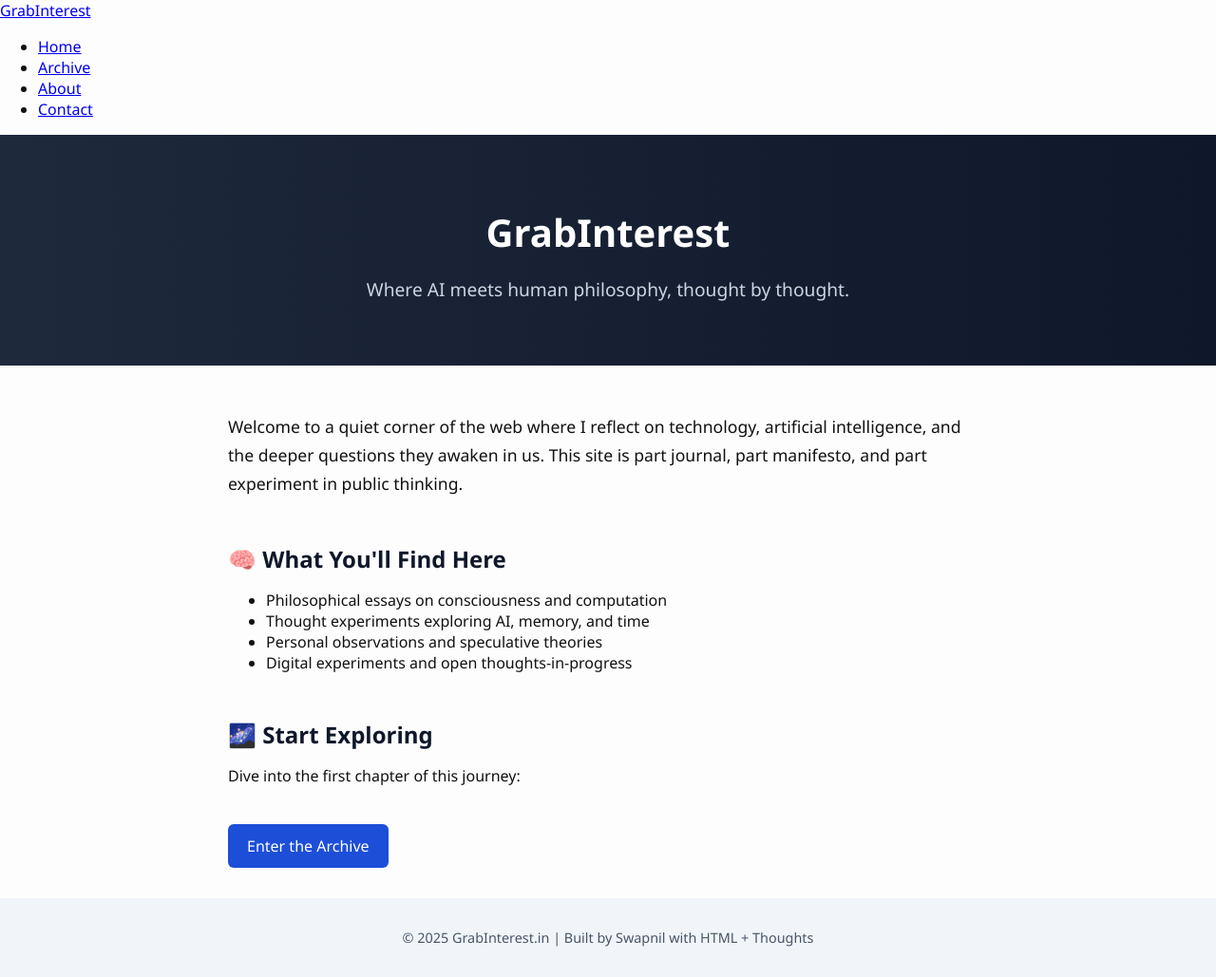
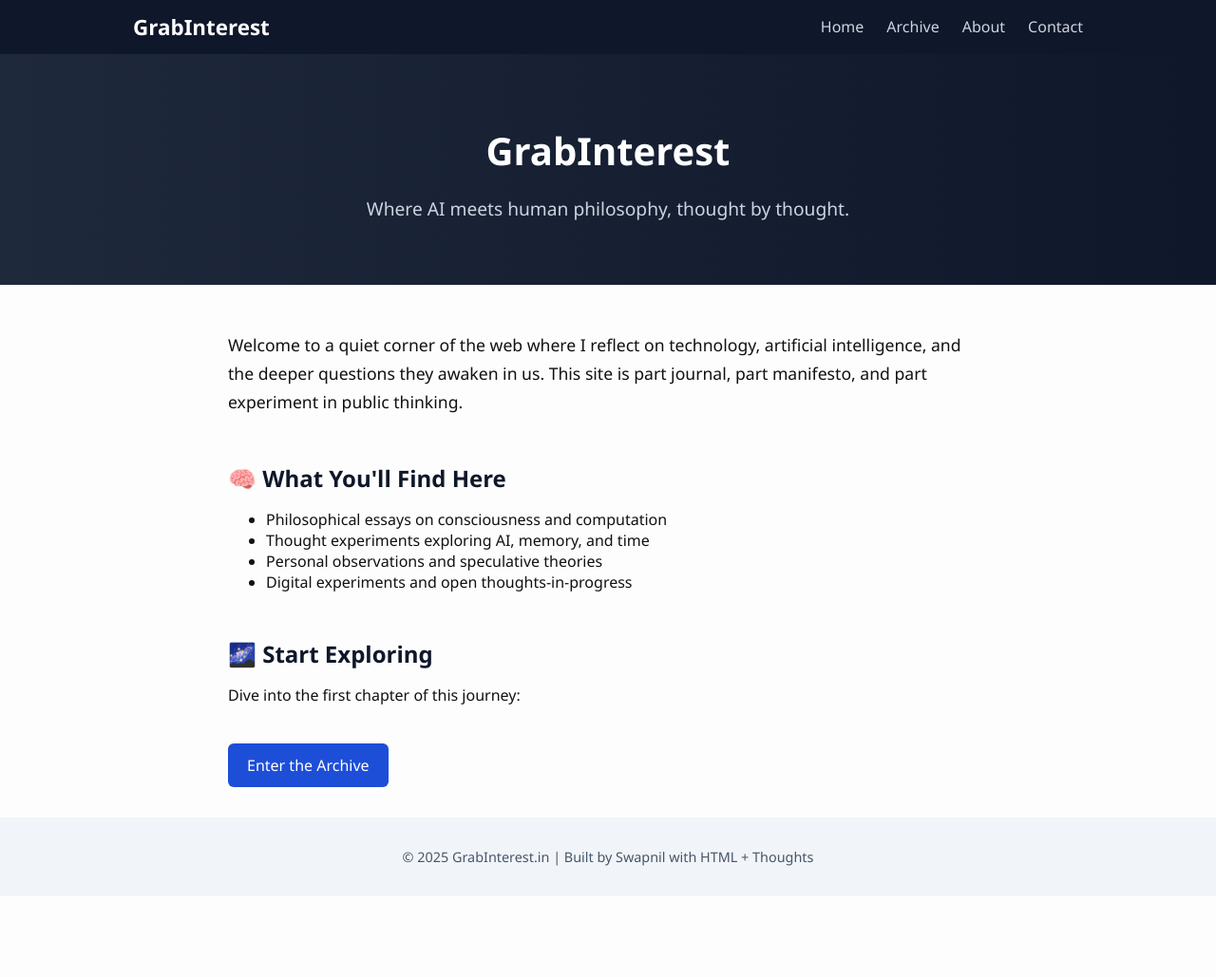
Before and after one commit to grabinterest/grabinterest.github.io, a plain HTML site: page index.html in a window 1280 px wide. Shown: the whole page at 95% size. After the commit the page ends 944 px from the top, so only its background shows below. Drawn offline with Linux system fonts and the light colour scheme.

Commit message:
Adds styling for navigation bar components
Introduces CSS rules for a navigation bar, including layout,
color scheme, and hover effects to enhance site navigation
appearance and usability.

```diff
--- a/style.css
+++ b/style.css
@@ -64,3 +64,42 @@ footer {
   background: #f1f5f9;
   color: #475569;
 }
+/* Navigation Bar */
+.navbar {
+  background-color: #0f172a;
+  padding: 0.8rem 1rem;
+  box-shadow: 0 2px 5px rgba(0, 0, 0, 0.05);
+}
+
+.nav-container {
+  max-width: 1000px;
+  margin: auto;
+  display: flex;
+  justify-content: space-between;
+  align-items: center;
+}
+
+.nav-logo {
+  color: white;
+  font-size: 1.4rem;
+  text-decoration: none;
+  font-weight: bold;
+}
+
+.nav-links {
+  list-style: none;
+  display: flex;
+  gap: 1.5rem;
+  margin: 0;
+  padding: 0;
+}
+
+.nav-links a {
+  color: #cbd5e1;
+  text-decoration: none;
+  transition: color 0.3s;
+}
+
+.nav-links a:hover {
+  color: #ffffff;
+}
```
